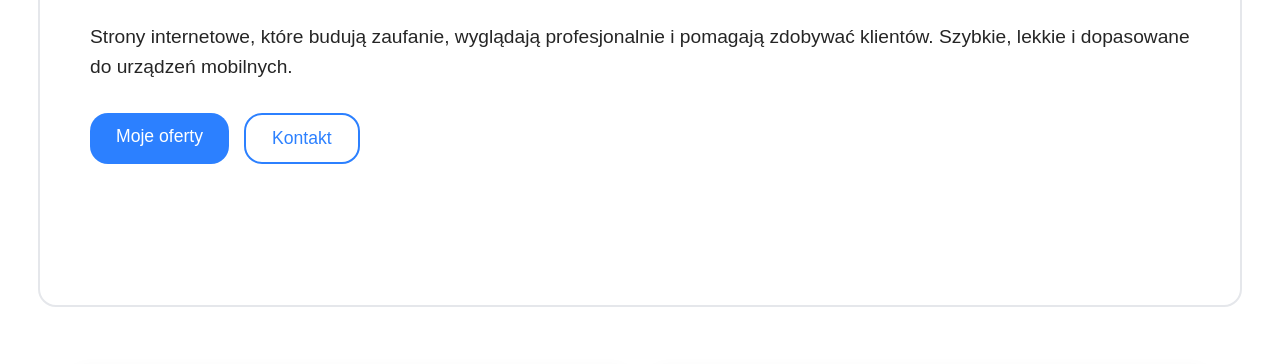
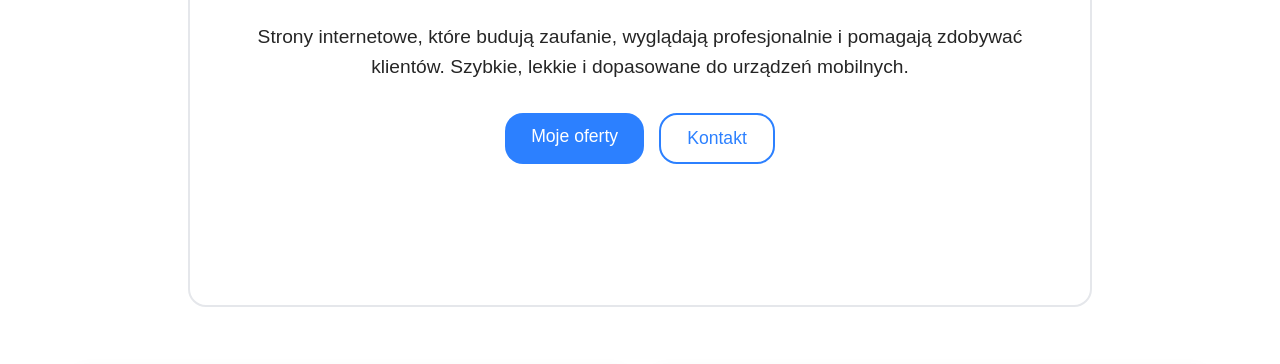
Before and after one commit to adamjakubowski7777-art/real-main, a plain HTML site: page index.html in a window 1280 px wide. Shown: the part 369-733 px from the top of the page. Drawn offline with Linux system fonts and the light colour scheme.

Commit message:
adam.css

```diff
--- a/adam.css
+++ b/adam.css
@@ -94,7 +94,7 @@ display: block;
 }
 }
 .omnie {
-max-width: 1200px;
+max-width: 900px;
 margin: 0 auto;
 background: white;
 border-radius: 18px;
@@ -104,6 +104,7 @@ border: 2px double #e5e7eb;
 display: flex;
 gap: 0;
 height: 70vh;
+text-align: center;
 }
 
 /* LEWA STRONA — ZDJĘCIE */
@@ -143,6 +144,7 @@ margin-bottom: 30px;
 .omnie-buttons {
 display: flex;
 gap: 15px;
+    justify-content: center;
 }
 
 .btn-primary {
@@ -441,4 +443,5 @@ text-shadow: 0 10px 10px rgba(0,0,0,0.4);
 #kontakt h2 {
     text-align: center;
     font-size: 2.5em;
+
 }
```
